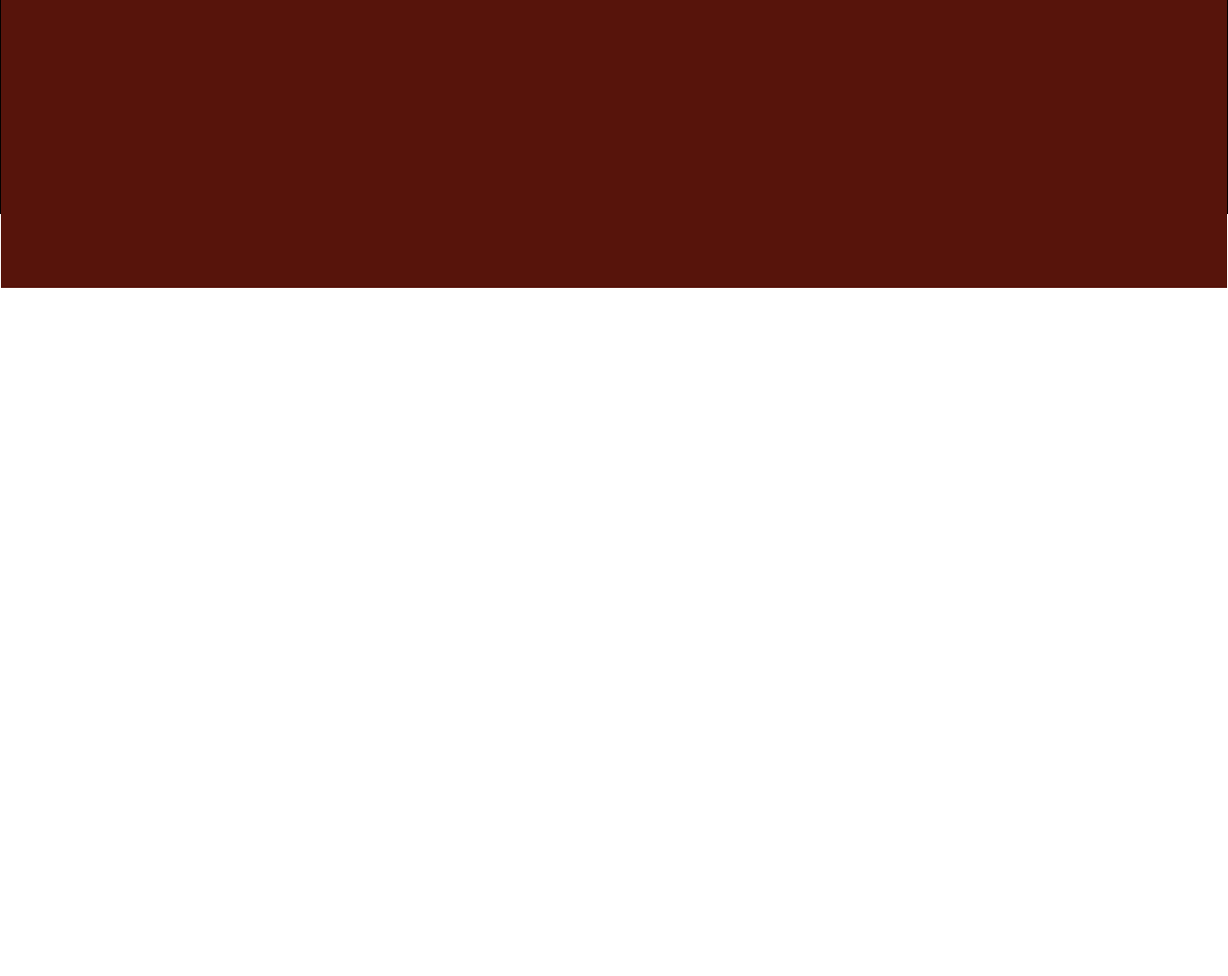
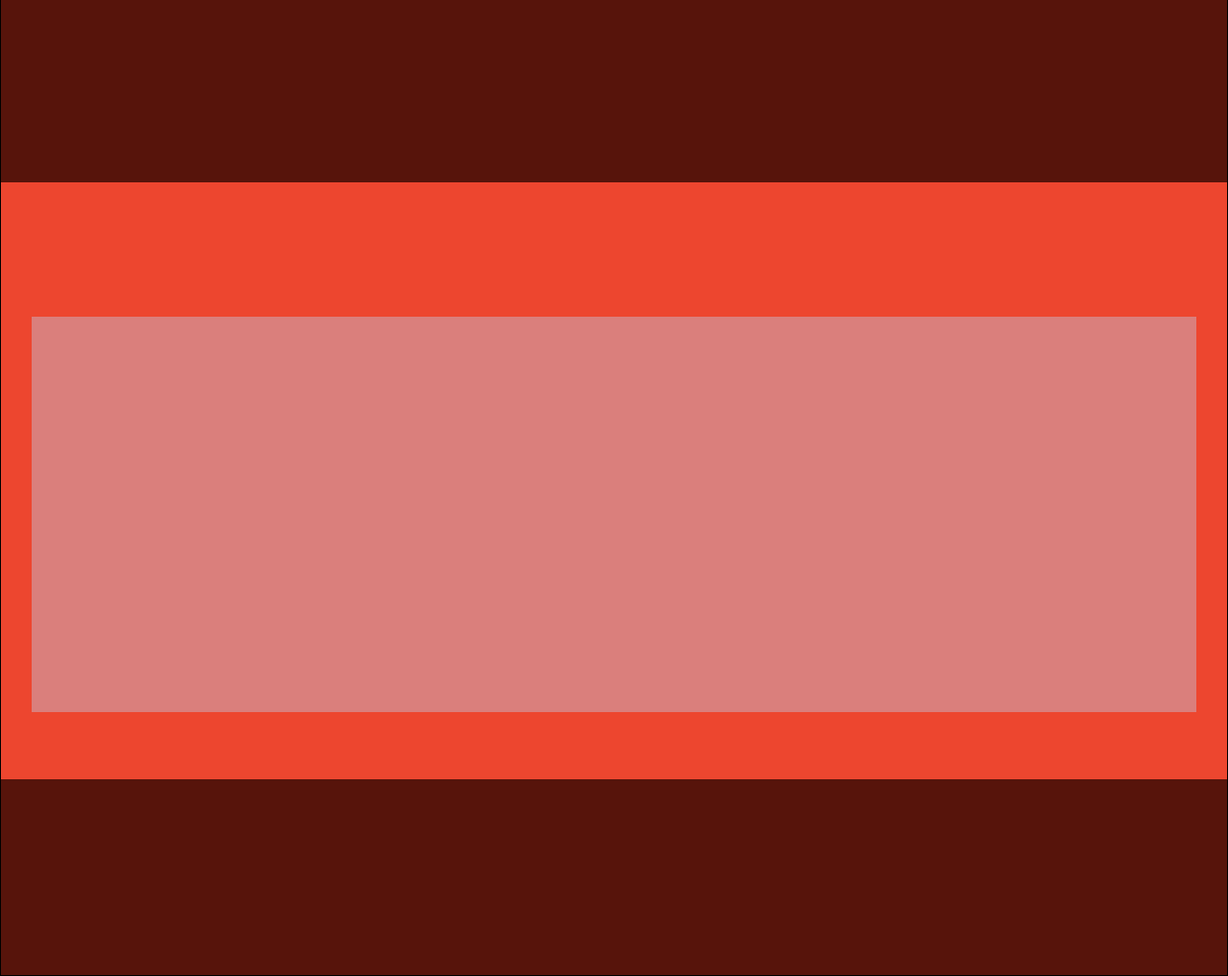
Before and after one commit to Klingon1717/new-mobile-layout-one, a website: page index.html in a window 1280 px wide. Shown: the part 1450-2467 px from the top of the page at 96% size. Before the commit the page ends 1750 px from the top, so only its background shows below. Drawn offline with nearby package versions, Linux system fonts and the light colour scheme.

Commit message:
finished all but 4 maroon boxes

```diff
--- a/index.html
+++ b/index.html
@@ -15,6 +15,8 @@
 <div class="four"></div>
 </div>
 <div class="big"></div>
+<div class="inside"></div>
+<div class="footer"></div>
 
 </body>
 </html>
--- a/styles/main.sass.css
+++ b/styles/main.sass.css
@@ -9,16 +9,29 @@ body {
     height: 385px;
     background-color: #ED462F; }
   body .quad, body .quad .one, body .quad .two, body .quad .three {
+    overflow: hidden;
     height: 225px;
     background-color: #57140B;
     border-top: 64px solid white;
-    border-bottom: 32px solid white; }
+    margin-bottom: 32px solid white; }
     body .quad .four {
+      overflow: hidden;
       height: 225px;
       background-color: #57140B;
       border-top: 64px solid white;
       margin-bottom: 32px; }
   body .big {
+    overflow: hidden;
     height: 900px;
     margin-top: 17px;
     background-color: #57140B; }
+  body .inside {
+    height: 412px;
+    background-color: #DA7F7C;
+    border-top: 140px solid #ED462F;
+    border-bottom: 70px solid #ED462F;
+    border-right: 32px solid #ED462F;
+    border-left: 32px solid #ED462F; }
+  body .footer {
+    height: 204px;
+    background-color: #57140B; }
--- a/styles/main.scss
+++ b/styles/main.scss
@@ -1,4 +1,5 @@
 body{
+
 	background-color:white;
 	height:100%;
 	border:.1em solid black;
@@ -11,12 +12,14 @@ body{
 		background-color:#ED462F;
 	}
 	.quad{
+		overflow:hidden;
 		height:225px;
 		background-color:#57140B;
 		border-top:64px solid white;
-		border-bottom:32px solid white;
+		margin-bottom:32px solid white;
 		.one{
 			@extend .quad;
+
 		}
 		.two{
 			@extend .quad;
@@ -25,6 +28,7 @@ body{
 			@extend .quad;
 		}
 		.four{
+			overflow:hidden;
 			height:225px;
 			background-color:#57140B;
 			border-top:64px solid white;
@@ -33,8 +37,21 @@ body{
 
 	}
 	.big{
+		overflow:hidden;
 		height:900px;
 		margin-top:17px;
 		background-color:#57140B;
 	}
+	.inside{
+		height:412px;
+		 background-color:#DA7F7C;
+		 border-top:140px solid #ED462F;
+		 border-bottom:70px solid #ED462F;
+		 border-right:32px solid #ED462F;
+		 border-left:32px solid #ED462F;
+	}
+	.footer{
+		height:204px;
+		background-color:#57140B;
+	}
 }
```
